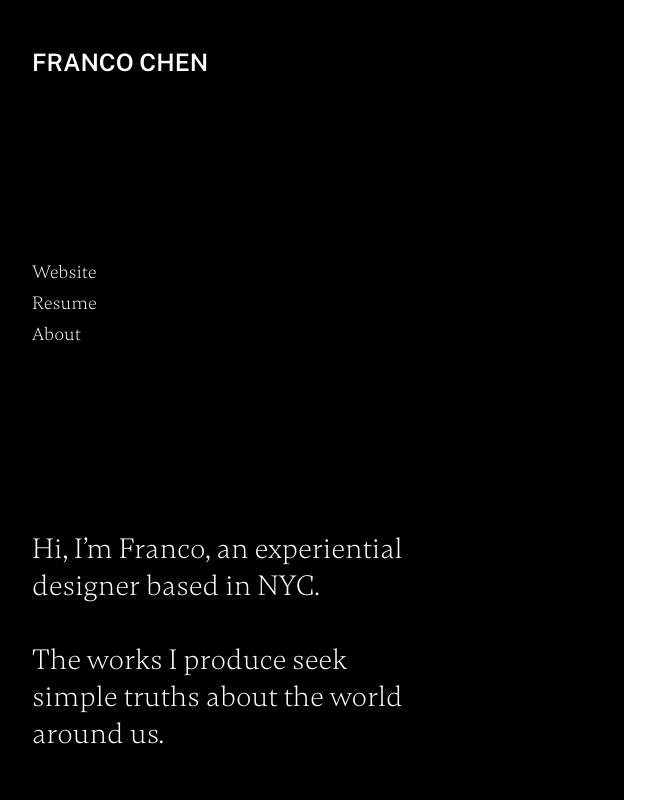
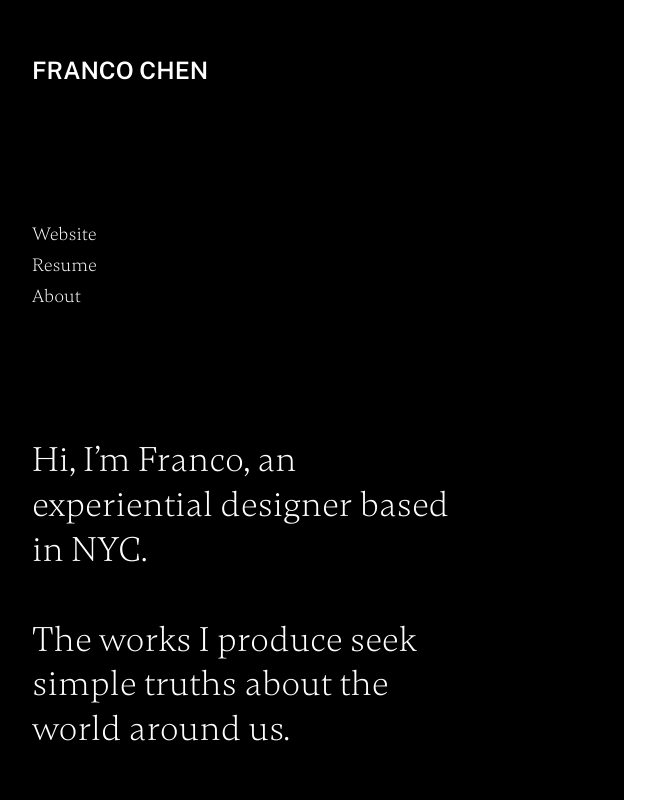
Before and after one commit to forgetfulcorner/TheImageArchive, a website: page src/index.html in a window 1280 px wide. Shown: the whole page, without its empty margins (16-671 px from the left). Drawn offline with Linux system fonts and the light colour scheme; no server answers.

Commit message:
Update mystyles.css

```diff
--- a/src/mystyles.css
+++ b/src/mystyles.css
@@ -52,7 +52,8 @@ p {
 
 #left-panel-content {
     font-family: "Gambetta-Light";
-    font-size: 1.8rem;
+    font-size: 2.2rem;
+    line-height: 2.8rem;
     box-sizing: border-box;
     height: 100%;
     padding: 3rem;
@@ -63,7 +64,7 @@ p {
 }
 
 .left-panel-text-container {
-    width: 30vw;
+    width: 33vw;
 }
 
 #right-panel {
@@ -162,6 +163,7 @@ p {
     text-decoration: none;
     cursor: pointer;
     width: fit-content;
+    line-height: normal;
 }
 
 .links-container {
```
